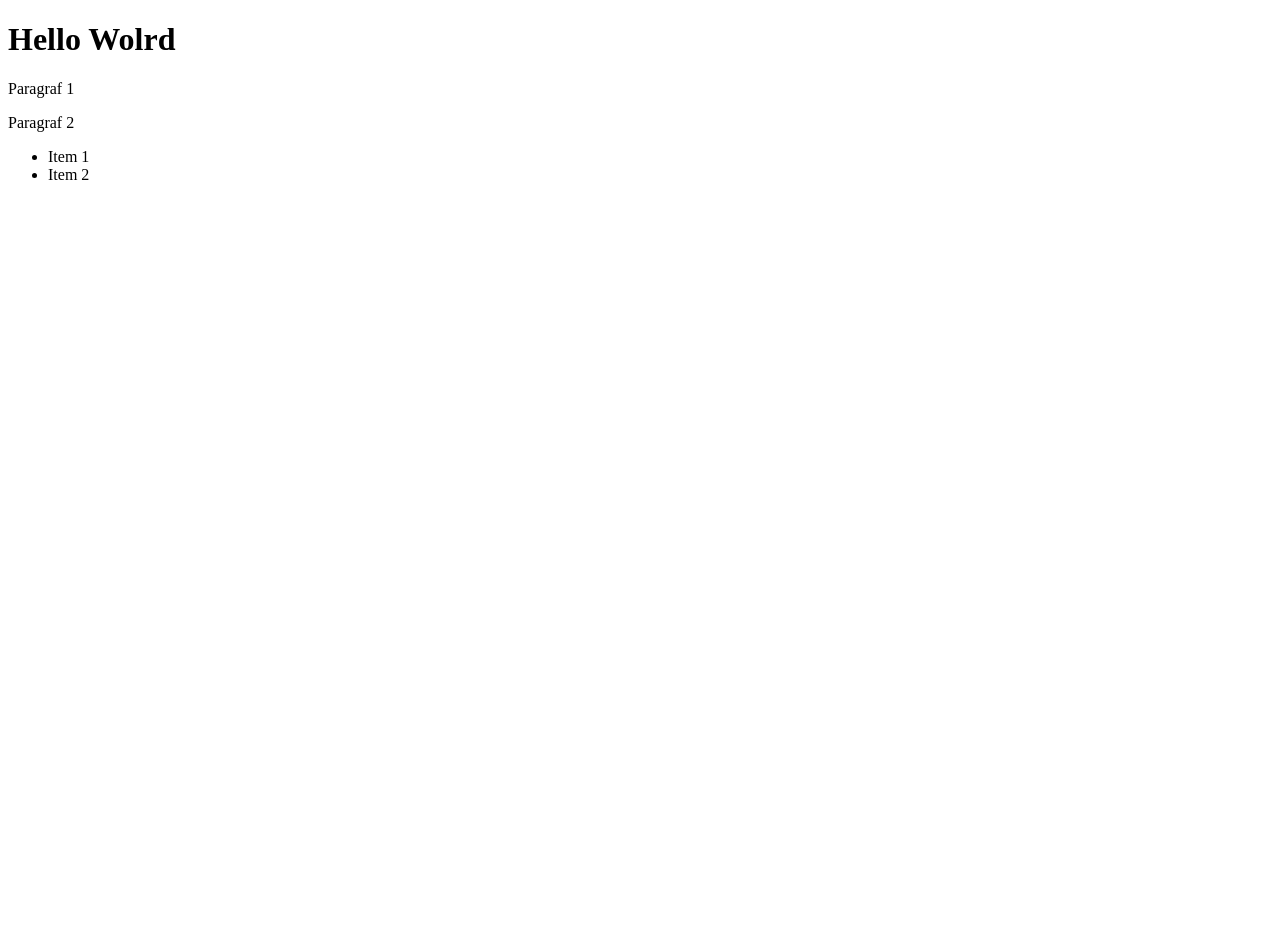
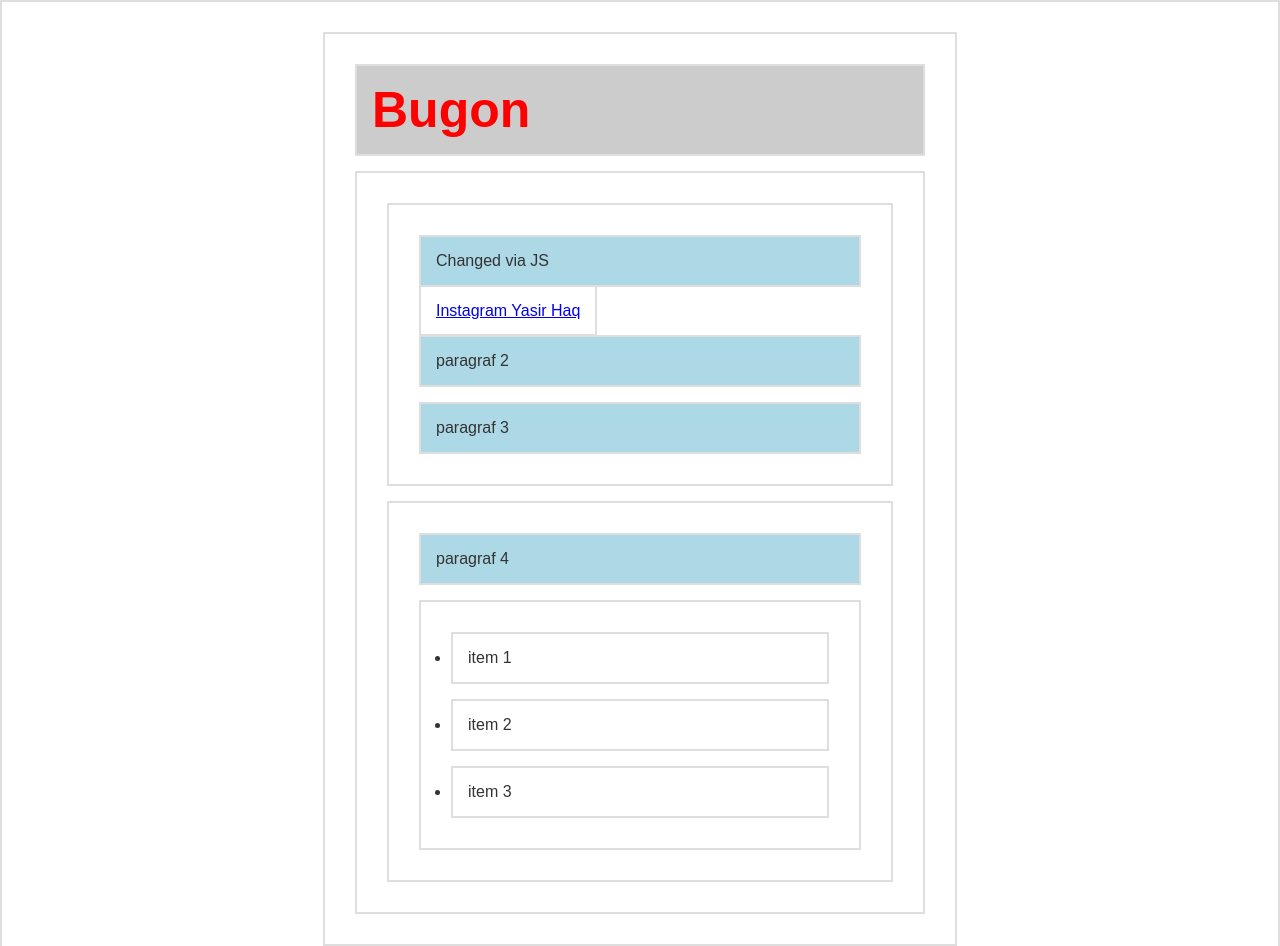
Before and after one commit to yasirrhaq/basic-web-dev, a plain HTML site: page JS-DOM/index.html in a window 1280 px wide. Shown: the top 946 px of the page. Before the commit the page ends 800 px from the top, so only its background shows below. Drawn offline with Linux system fonts and the light colour scheme.

Commit message:
JS - DOM Selection

```diff
--- a/JS-DOM/index.html
+++ b/JS-DOM/index.html
@@ -1,19 +1,46 @@
 <!DOCTYPE html>
 <html lang="en">
 <head>
-    <meta charset="UTF-8" />
-    <meta name="viewport" content="width=device-width, initial-scale=1.0" />
-    <title>Document</title>
+  <meta charset="UTF-8">
+  <title>Dom Selection</title>
+  <style>
+    * {
+        border: 2px solid #dedede;
+        padding: 15px;
+        margin: 15px;
+    }
+    html {
+      margin: 0;
+      padding: 0;
+    }
+    body {
+      max-width: 600px;
+      margin: 30px auto;
+      font-family: sans-serif;
+      color: #333;
+    }
+  </style>
 </head>
 <body>
-    <h1>Hello Wolrd</h1>
-    <p>Paragraf 1</p>
-    <p>Paragraf 2</p>
 
+  <h1 id="title">Hello World</h1>
+  <div id="container">
+      <section id="a">
+          <p class="p1">paragraf 1</p>
+          <a href="http://instagram.com/yasirrhaq">Instagram Yasir Haq</a>
+          <p class="p2">paragraf 2</p>
+          <p class="p3">paragraf 3</p>
+      </section>
+      <section id="b">
+          <p>paragraf 4</p>
           <ul>
-      <li>Item 1</li>
-      <li>Item 2</li>
+              <li>item 1</li>
+              <li>item 2</li>
+              <li>item 3</li>
           </ul>
+      </section>
+  </div>
+
 <script src="script.js"></script>
 </body>
 </html>
--- a/JS-DOM/script.js
+++ b/JS-DOM/script.js
@@ -1 +1,23 @@
-console.log(document);
+// DOM Selection
+// getElementById() -> element
+const title = document.getElementById('title');
+
+title.style.color = 'red';
+title.style.backgroundColor = '#ccc';
+title.innerHTML = 'Bugon';
+
+// getElementByTagName() -> HTMLCollections
+
+const p = document.getElementsByTagName('p');
+
+for (let i = 0; i < p.length; i++) {
+    p[i].style.backgroundColor = 'lightblue';
+}
+
+const h1 = document.getElementsByTagName('h1')[0];
+h1.style.fontSize = '50px';
+
+// getElementByClassName() -> HTMLCollections
+
+const p1 = document.getElementsByClassName('p1');
+p1[0].innerHTML = 'Changed via JS';
```
Lines whose indentation alone changed are shown as unchanged.
